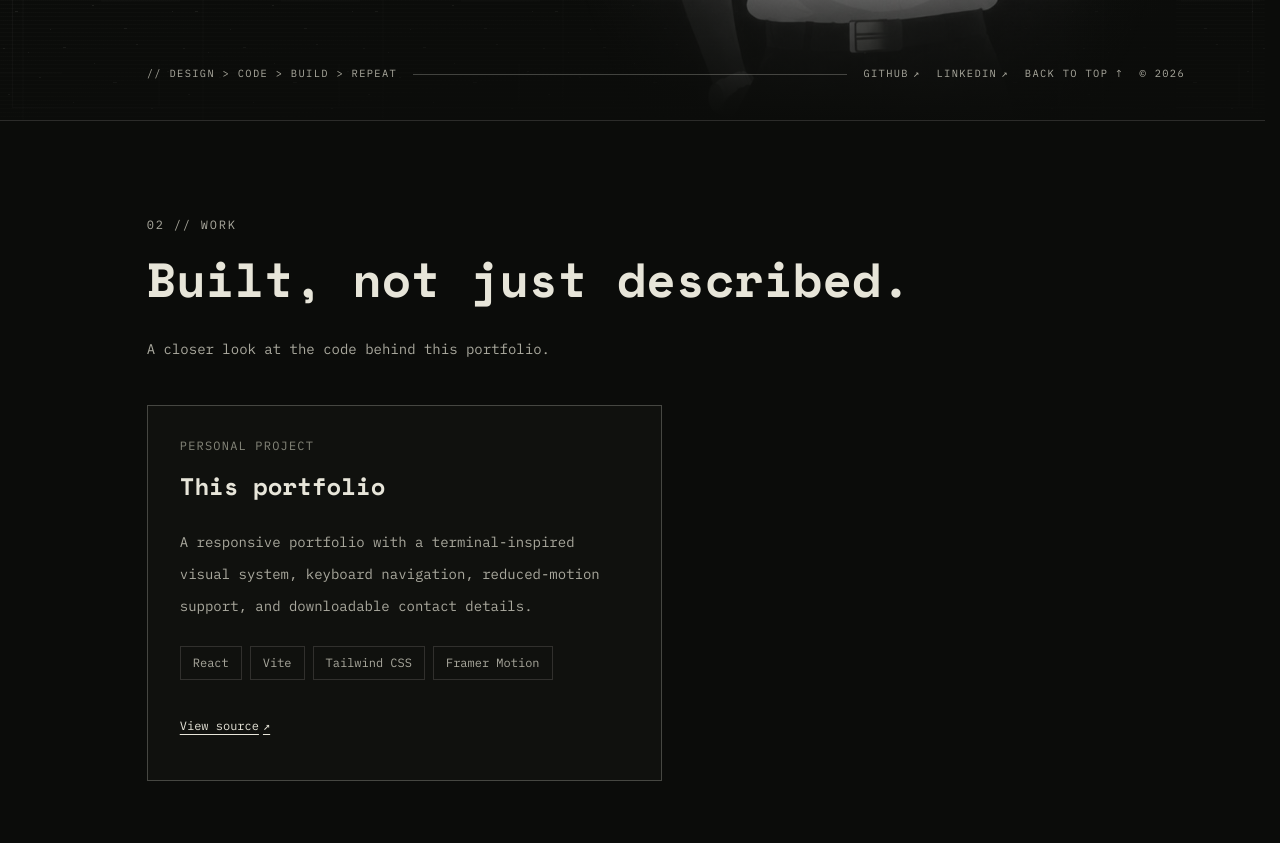
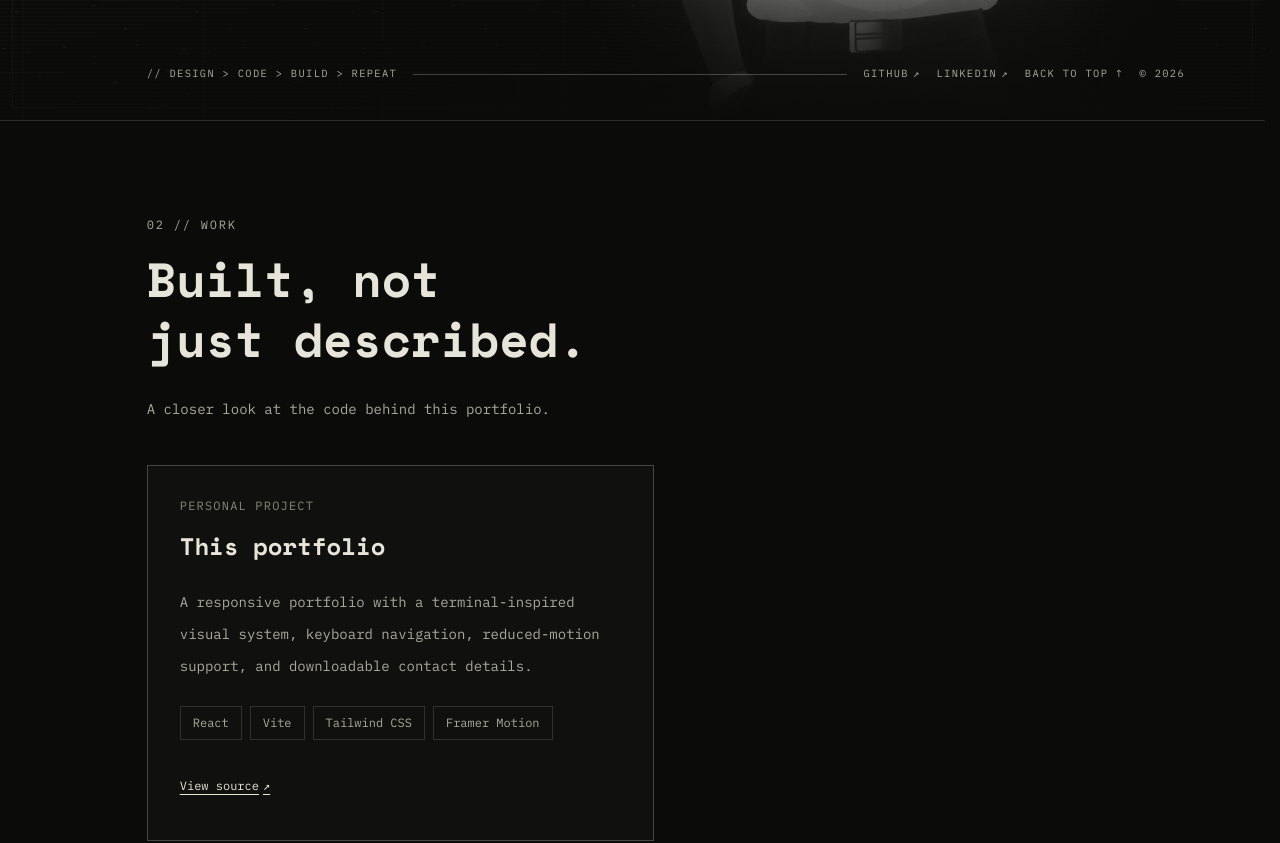
Before and after one commit to sunil-0701/My-Portfolio, a React (Vite) app: page / in a window 1280 px wide. Shown: the part 680-1523 px from the top of the page. Built offline with nearby package versions, Linux system fonts and the light colour scheme.

Commit message:
style: align section gutters and print the complete portfolio cleanly

```diff
--- a/src/index.css
+++ b/src/index.css
@@ -232,16 +232,41 @@ html, body {
 }
 
 .content-section {
-  padding: 5rem max(1.5rem, env(safe-area-inset-right)) 5rem max(1.5rem, env(safe-area-inset-left));
+  padding-block: 5rem;
 }
 
 .section-inner {
   min-width: 0;
+  padding-inline: max(1.5rem, env(safe-area-inset-left)) max(1.5rem, env(safe-area-inset-right));
+}
+
+.section-heading {
+  max-width: 24ch;
+  text-wrap: balance;
+}
+
+.content-section :where(p, dd, a, h3) {
+  overflow-wrap: anywhere;
+}
+
+@media (min-width: 640px) {
+  .section-inner {
+    padding-inline: max(2.5rem, env(safe-area-inset-left)) max(2.5rem, env(safe-area-inset-right));
+  }
 }
 
 @media (min-width: 768px) {
   .content-section {
-    padding: 6rem 5% 6rem 11.6%;
+    padding-block: 6rem;
+  }
+  .section-inner {
+    padding-inline-start: max(11.6%, env(safe-area-inset-left));
+  }
+}
+
+@media (min-width: 1024px) {
+  .section-inner {
+    padding-inline-end: max(5rem, env(safe-area-inset-right));
   }
 }
 
@@ -297,6 +322,45 @@ html, body {
 }
 
 @media print {
+  #home {
+    min-height: 0 !important;
+    overflow: visible !important;
+  }
+
+  .portrait-fallback {
+    display: none;
+  }
+
+  .content-section {
+    padding-block: 1.5rem;
+    break-inside: auto;
+  }
+
+  .section-inner {
+    max-width: none;
+    padding: 0 1rem;
+  }
+
+  .content-section, .content-section * {
+    color: black !important;
+    background: white !important;
+    border-color: #888 !important;
+  }
+
+  .content-section :where(h2, h3) {
+    break-after: avoid;
+  }
+
+  .project-card {
+    break-inside: avoid;
+  }
+
+  .content-section a[href^="https:"]::after {
+    content: ' (' attr(href) ')';
+    font-size: 8pt;
+    overflow-wrap: anywhere;
+  }
+
   html, body, #home {
     background: white !important;
     color: black !important;
```
